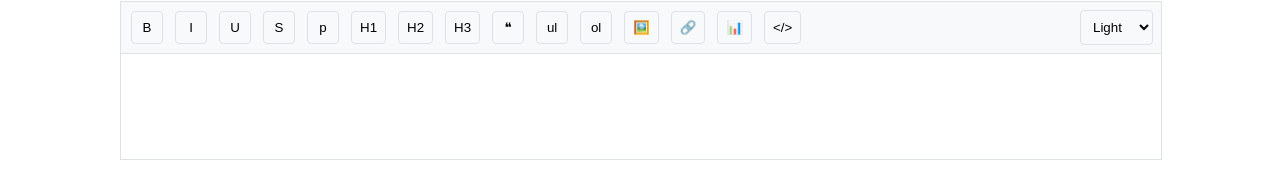
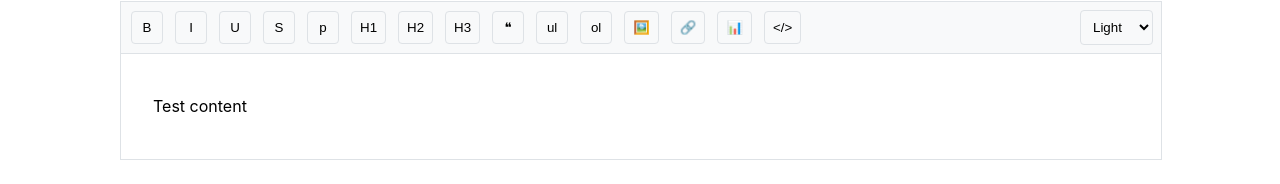
Before and after one commit to Yura139/pencraft-editor, a React app: page / in a window 1280 px wide. Shown: the part 141-325 px from the top of the page. Built offline with nearby package versions, Linux system fonts and the light colour scheme.

Commit message:
Fix CSP issues

```diff
--- a/public/index.html
+++ b/public/index.html
@@ -3,7 +3,7 @@
   <head>
     <meta charset="utf-8" />
     <meta name="viewport" content="width=device-width, initial-scale=1" />
-    <meta http-equiv="Content-Security-Policy" content="default-src 'self'; style-src 'self' 'unsafe-inline'; script-src 'self' 'unsafe-inline'" />
+    <meta http-equiv="Content-Security-Policy" content="default-src 'self'; style-src 'self' 'unsafe-inline'; script-src 'self' 'unsafe-inline' 'unsafe-eval'; img-src 'self' data: blob:;" />
     <title>Pencraft Editor Demo</title>
     <style>
       body {
--- a/src/example/App.tsx
+++ b/src/example/App.tsx
@@ -2,6 +2,8 @@ import React from "react"
 import { PencraftEditor } from "../components/PencraftEditor"
 
 export const App: React.FC = () => {
+  console.log("App component rendering")
+
   const handleChange = (content: string) => {
     console.log("Content changed:", content)
   }
@@ -10,7 +12,7 @@ export const App: React.FC = () => {
     <div style={{ padding: "60px 120px", maxWidth: "1920px", margin: "0 auto" }}>
       <h1>Pencraft Editor Example</h1>
       <PencraftEditor
-        initialContent=""
+        initialContent="Test content"
         onChange={handleChange}
         settings={{
           placeholder: "Start typing...",
```
